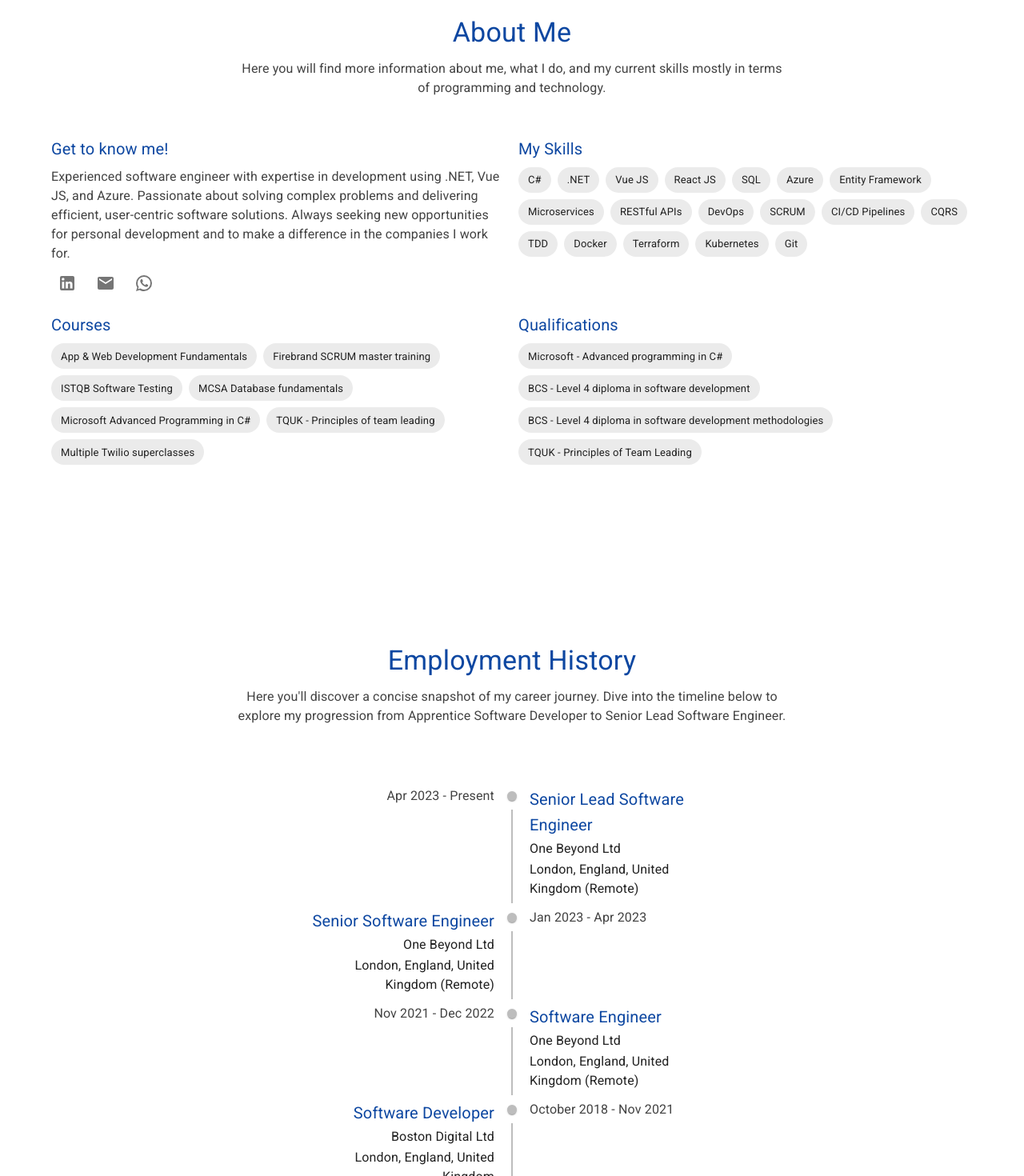
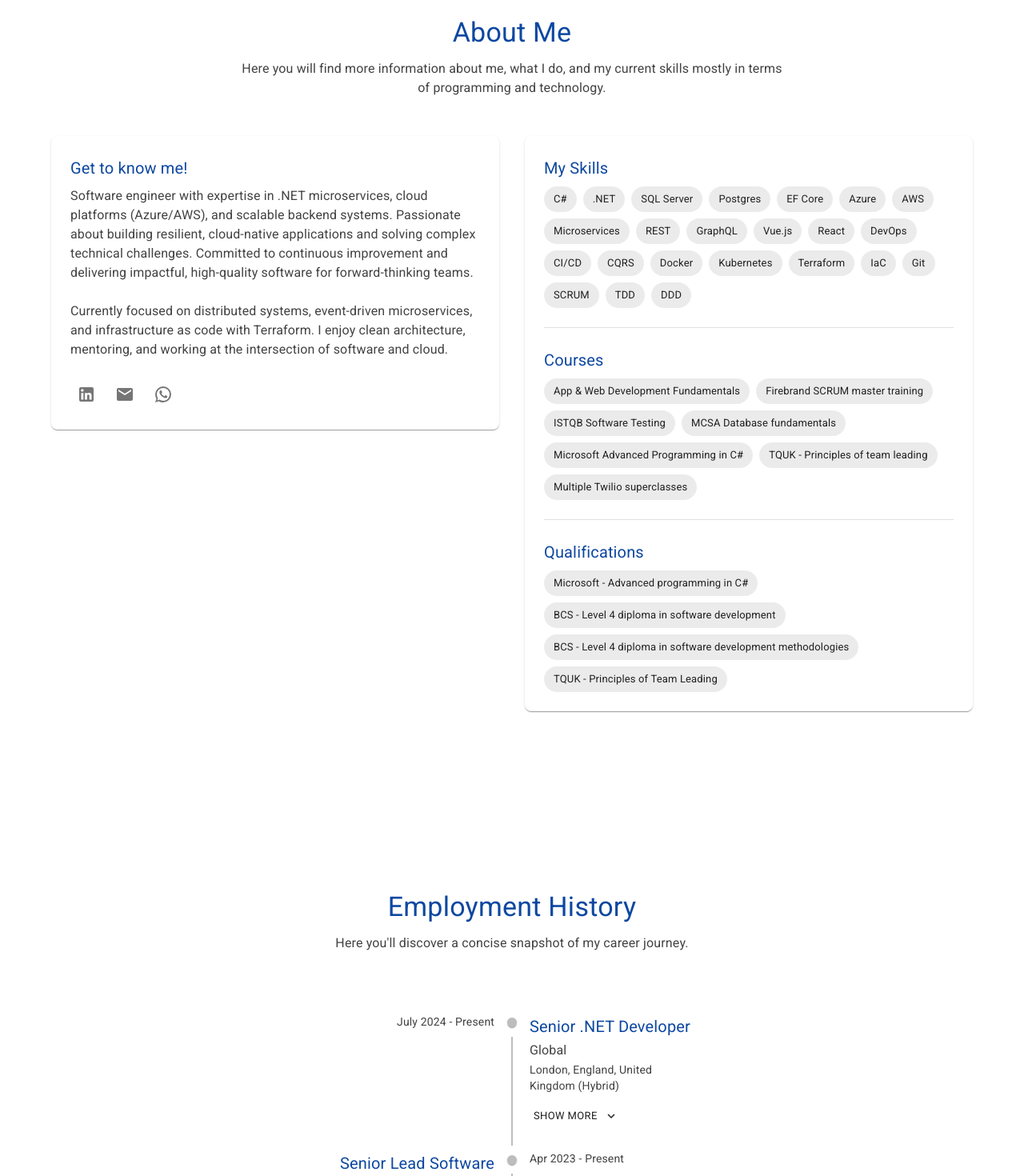
Before and after one commit to CameronFullerDev/CameronFullerDev.github.io, a React (Create React App) app: page /#/ in a window 1280 px wide. Shown: the part 940-2410 px from the top of the page at 80% size. Built offline with nearby package versions, Linux system fonts and the light colour scheme.

Commit message:
chore: update

```diff
--- a/src/components/About.tsx
+++ b/src/components/About.tsx
@@ -1,29 +1,38 @@
-import { Grid } from "@mui/material";
+import { Grid, Typography, Divider } from "@mui/material";
 import Courses from "./common/Courses";
 import Qualifications from "./common/Qualifications";
 import Section from "./common/Section";
 import Skills from "./common/Skills";
 import Summary from "./common/Summary";
+import SectionBlock from "./common/SectionBlock";
 
 export default function About() {
   return (
     <Section
       title="About Me"
-      description="Here you will find more information about me, what I do, and my
-current skills mostly in terms of programming and technology."
+      description="Here you will find more information about me, what I do, and my current skills mostly in terms of programming and technology."
     >
-      <Grid container spacing={2} sx={{ justifyContent: "center" }}>
-        <Grid item xs={12} sm={6} md={6}>
-          <Summary />
+      <Grid container spacing={4}>
+        {/* Summary */}
+        <Grid item xs={12} md={6}>
+          <SectionBlock>
+            <Summary />
+          </SectionBlock>
         </Grid>
-        <Grid item xs={12} sm={6} md={6}>
-          <Skills />
-        </Grid>
-        <Grid item xs={12} sm={6} md={6}>
-          <Courses />
-        </Grid>
-        <Grid item xs={12} sm={6} md={6}>
-          <Qualifications />
+
+        {/* Combined: Skills + Courses + Qualifications */}
+        <Grid item xs={12} md={6}>
+          <SectionBlock>
+            <Skills />
+
+            <Divider sx={{ my: 3 }} />
+
+            <Courses />
+
+            <Divider sx={{ my: 3 }} />
+
+            <Qualifications />
+          </SectionBlock>
         </Grid>
       </Grid>
     </Section>
--- a/src/components/EmploymentHistory.tsx
+++ b/src/components/EmploymentHistory.tsx
@@ -5,7 +5,7 @@
   return (
     <Section
       title="Employment History"
-      description="Here you'll discover a concise snapshot of my career journey. Dive into the timeline below to explore my progression from Apprentice Software Developer to Senior Lead Software Engineer."
+      description="Here you'll discover a concise snapshot of my career journey."
     >
       <EmploymentTimeline />
     </Section>
--- a/src/components/Portfolio.tsx
+++ b/src/components/Portfolio.tsx
@@ -7,7 +7,7 @@
   return (
     <Section
       title="Projects"
-      description="Here you will find some of the personal and clients projects that I
+      description="Here you will find some of the projects that I
 have worked on or am currently working on."
     >
       <Masonry columns={{ xs: 1, sm: 2, md: 3 }} spacing={2}>
--- a/src/components/common/EmploymentTimeline.tsx
+++ b/src/components/common/EmploymentTimeline.tsx
@@ -1,3 +1,4 @@
+import React, { useState } from "react";
 import {
   Timeline,
   TimelineItem,
@@ -8,27 +9,96 @@
   TimelineOppositeContent,
 } from "@mui/lab";
 import Typography from "@mui/material/Typography";
+import Button from "@mui/material/Button";
+import Collapse from "@mui/material/Collapse";
+import ExpandMoreIcon from "@mui/icons-material/ExpandMore";
+import ExpandLessIcon from "@mui/icons-material/ExpandLess";
 import { employmentHistory } from "../../data/employmentHistory";
 
+interface Experience {
+  id?: string | number;
+  title: string;
+  company: string;
+  location: string;
+  duration: string;
+  responsibilities?: string[];
+}
+
 export default function EmploymentTimeline() {
+  const [expandedItems, setExpandedItems] = useState<Record<number, boolean>>(
+    {},
+  );
+
+  const toggleExpand = (index: number) => {
+    setExpandedItems((prev) => ({
+      ...prev,
+      [index]: !prev[index],
+    }));
+  };
+
   return (
-    <Timeline position="alternate">
-      {employmentHistory.map((experience, index) => (
-        <TimelineItem key={index}>
+    <Timeline position="alternate" aria-label="Employment history timeline">
+      {employmentHistory.map((experience: Experience, index: number) => {
+        const isExpanded = expandedItems[index] || false;
+
+        return (
+          <TimelineItem key={experience.id ?? index}>
             <TimelineOppositeContent>
-            <Typography color="textSecondary">{experience.duration}</Typography>
+              <Typography color="textSecondary" variant="body2">
+                {experience.duration}
+              </Typography>
             </TimelineOppositeContent>
             <TimelineSeparator>
               <TimelineDot />
               {index < employmentHistory.length - 1 && <TimelineConnector />}
             </TimelineSeparator>
-          <TimelineContent>
+            <TimelineContent sx={{ mb: 2 }}>
               <Typography variant="h6">{experience.title}</Typography>
-            <Typography variant="subtitle1">{experience.company}</Typography>
-            <Typography>{experience.location}</Typography>
+              <Typography variant="subtitle1" color="textSecondary">
+                {experience.company}
+              </Typography>
+              <Typography variant="body2" color="textSecondary" gutterBottom>
+                {experience.location}
+              </Typography>
+
+              <Collapse in={isExpanded} timeout="auto" unmountOnExit>
+                <ul
+                  style={{
+                    paddingLeft: "1rem",
+                    marginTop: 0,
+                    textAlign: "left",
+                  }}
+                >
+                  {experience.responsibilities?.map((resp, i) => (
+                    <li key={i}>
+                      <Typography variant="body2">{resp}</Typography>
+                    </li>
+                  ))}
+                </ul>
+              </Collapse>
+
+              {experience.responsibilities && (
+                <Button
+                  color="secondary"
+                  size="small"
+                  onClick={() => toggleExpand(index)}
+                  sx={{ mt: 1 }}
+                  aria-expanded={isExpanded}
+                  aria-controls={`responsibilities-list-${index}`}
+                  aria-label={
+                    isExpanded
+                      ? "Show less responsibilities"
+                      : "Show more responsibilities"
+                  }
+                  endIcon={isExpanded ? <ExpandLessIcon /> : <ExpandMoreIcon />}
+                >
+                  {isExpanded ? "Show less" : "Show more"}
+                </Button>
+              )}
             </TimelineContent>
           </TimelineItem>
-      ))}
+        );
+      })}
     </Timeline>
   );
 }
--- /dev/null
+++ b/src/components/common/SectionBlock.tsx
@@ -0,0 +1,27 @@
+import { Paper } from "@mui/material";
+import { useInView } from "../../hooks/useInView";
+
+export default function SectionBlock({
+  children,
+}: {
+  children: React.ReactNode;
+}) {
+  const { ref, isInView } = useInView();
+
+  return (
+    <Paper
+      ref={ref}
+      elevation={1}
+      sx={{
+        p: 3,
+        width: "100%",
+        borderRadius: 2,
+        opacity: isInView ? 1 : 0,
+        transform: isInView ? "translateY(0px)" : "translateY(20px)",
+        transition: "opacity 0.6s ease-out, transform 0.6s ease-out",
+      }}
+    >
+      {children}
+    </Paper>
+  );
+}
--- a/src/components/common/Summary.tsx
+++ b/src/components/common/Summary.tsx
@@ -1,5 +1,5 @@
-import { Typography } from "@mui/material";
-import { summary } from "../../data/summary";
+import { Typography, Box } from "@mui/material";
+import { areasOfInterest, summary } from "../../data/summary";
 import SmallSection from "./SmallSection";
 import Socials from "./Socials";
 
@@ -9,7 +9,16 @@
       <Typography gutterBottom component="p" color="text.secondary">
         {summary}
       </Typography>
-      <Socials />
+
+      <Box mt={3}>
+        <Typography component="p" color="text.secondary">
+          {areasOfInterest}
+        </Typography>
+      </Box>
+
+      <Box mt={3}>
+        <Socials />
+      </Box>
     </SmallSection>
   );
 }
--- a/src/data/employmentHistory.ts
+++ b/src/data/employmentHistory.ts
@@ -1,4 +1,18 @@
 const employmentHistory = [
+  {
+    title: "Senior .NET Developer",
+    company: "Global",
+    location: "London, England, United Kingdom (Hybrid)",
+    duration: "July 2024 - Present",
+    responsibilities: [
+      "Modernise and support legacy .NET-based Radio systems, reducing technical debt and improving system reliability, scalability, and maintainability.",
+      "Design and implement cloud-native microservices with .NET Core, deployed via Kubernetes on AWS (EKS, Lambda, API Gateway, S3, RDS) to replace monolithic architecture.",
+      "Provision and manage cloud infrastructure using Terraform, enabling consistent, version-controlled deployments across multiple environments.",
+      "Work closely with product and engineering stakeholders to define architecture, align technical efforts with business goals, and drive end-to-end project delivery.",
+      "Champion engineering excellence through mentoring, pair programming, and establishing best practices for microservices, DevOps, and container orchestration.",
+      "Lead code reviews and contribute to continuous delivery pipelines, improving deployment velocity and code quality across the team.",
+    ],
+  },
   {
     title: "Senior Lead Software Engineer",
     company: "One Beyond Ltd",
--- a/src/data/skills.ts
+++ b/src/data/skills.ts
@@ -1,22 +1,27 @@
 const skills = [
   "C#",
   ".NET",
-  "Vue JS",
-  "React JS",
-  "SQL",
+  "SQL Server",
+  "Postgres",
+  "EF Core",
   "Azure",
-  "Entity Framework",
+  "AWS",
   "Microservices",
-  "RESTful APIs",
+  "REST",
+  "GraphQL",
+  "Vue.js",
+  "React",
   "DevOps",
+  "CI/CD",
+  "CQRS",
+  "Docker",
+  "Kubernetes",
+  "Terraform",
+  "IaC",
+  "Git",
   "SCRUM",
-  "CI/CD Pipelines",
-  "CQRS",
   "TDD",
-  "Docker",
-  "Terraform",
-  "Kubernetes",
-  "Git",
+  "DDD",
 ];
 
 export { skills };
--- a/src/data/summary.ts
+++ b/src/data/summary.ts
@@ -1,6 +1,9 @@
 const shortSummary =
-  "Experienced software engineer with expertise in development using .NET, Vue JS, and Azure.";
+  "Software engineer with expertise in .NET microservices, cloud platforms (Azure/AWS), and scalable backend systems.";
 
-const summary = `${shortSummary} Passionate about solving complex problems and delivering efficient, user-centric software solutions. Always seeking new opportunities for personal development and to make a difference in the companies I work for.`;
+const summary = `${shortSummary} Passionate about building resilient, cloud-native applications and solving complex technical challenges. Committed to continuous improvement and delivering impactful, high-quality software for forward-thinking teams.`;
 
-export { shortSummary, summary };
+const areasOfInterest =
+  "Currently focused on distributed systems, event-driven microservices, and infrastructure as code with Terraform. I enjoy clean architecture, mentoring, and working at the intersection of software and cloud.";
+
+export { shortSummary, summary, areasOfInterest };
--- /dev/null
+++ b/src/hooks/useInView.ts
@@ -0,0 +1,21 @@
+import { useEffect, useRef, useState } from "react";
+
+export function useInView(threshold = 0.3) {
+  const ref = useRef<HTMLDivElement | null>(null);
+  const [isInView, setIsInView] = useState(false);
+
+  useEffect(() => {
+    const observer = new IntersectionObserver(
+      ([entry]) => {
+        if (entry.isIntersecting) setIsInView(true);
+      },
+      { threshold },
+    );
+    if (ref.current) observer.observe(ref.current);
+    return () => {
+      if (ref.current) observer.unobserve(ref.current);
+    };
+  }, [threshold]);
+
+  return { ref, isInView };
+}
```
Also changed, not shown: src/assets/global-logo.png (added), 1 other file (tests, documents, lock files or other folders). Lines whose indentation alone changed are shown as unchanged.
